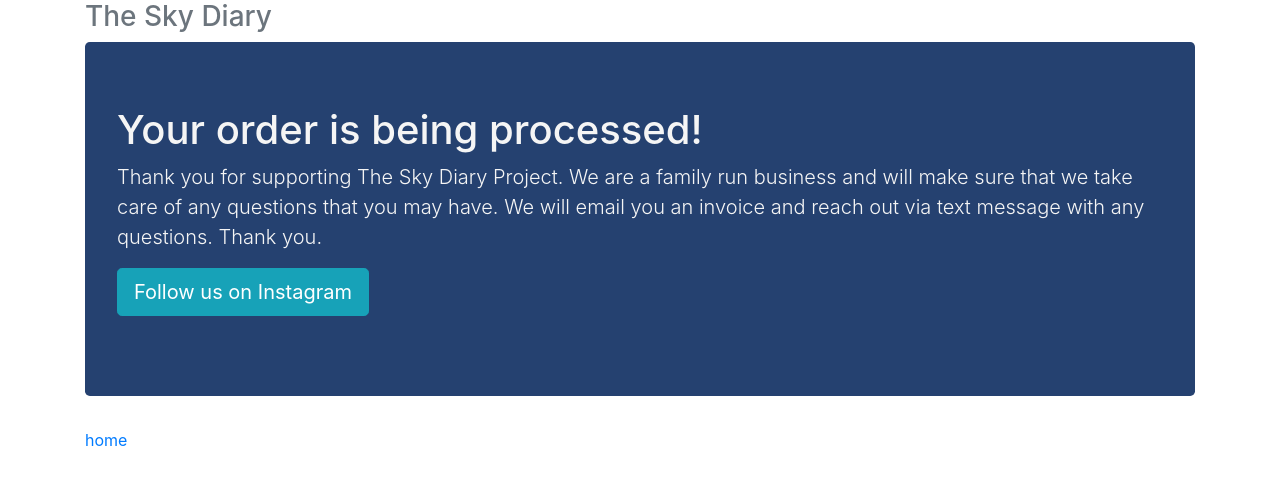
After one commit to sprread/TheSkyDiary, a Django app: page /reserve/ in a window 1280 px wide. The commit adds this page. Shown: the top 485 px of the page. Run offline with Django 3.2, Linux system fonts and the light colour scheme; some libraries are stand-ins or nearby versions.

```diff
--- a/TheSkyDiary/mainapp/templates/TheSkyDiary/prints.html
+++ b/TheSkyDiary/mainapp/templates/TheSkyDiary/prints.html
@@ -14,7 +14,7 @@
 </head>
 <body>
     <div class="card mb-3">
-        <img class="card-img-top" src="..." alt="Card image cap">
+        <!--<img class="card-img-top" src="localhost:8000/prints/?inquiry_id=117" alt="Card image cap">-->
         <div class="card-body">
             <h5 class="card-title">Purchase The Sky Diary for {{ inquiry_date }}</h5>
             <p class="card-text">Sky Diary Prints are just $85 and come framed in a giftbox</p>
--- /dev/null
+++ b/TheSkyDiary/mainapp/templates/TheSkyDiary/reserve.html
@@ -0,0 +1,73 @@
+<!DOCTYPE html>
+<html lang="en">
+<head>
+    <meta charset="UTF-8">
+    <meta http-equiv="X-UA-Compatible" content="IE=edge">
+    <meta name="viewport" content="width=device-width, initial-scale=1">
+    <!-- The above 3 meta tags *must* come first in the head; any other head content must come *after* these tags -->
+    <meta name="description" content="">
+    <meta name="author" content="">
+    <link rel="icon" href="../../favicon.ico">
+
+    <title>Thank you we will be in touch</title>
+<!-- Bootstrap core CSS -->
+    <link rel="stylesheet" href="https://stackpath.bootstrapcdn.com/bootstrap/4.1.0/css/bootstrap.min.css" integrity="sha384-9gVQ4dYFwwWSjIDZnLEWnxCjeSWFphJiwGPXr1jddIhOegiu1FwO5qRGvFXOdJZ4" crossorigin="anonymous">
+
+    <!-- IE10 viewport hack for Surface/desktop Windows 8 bug -->
+    <link href="../../assets/css/ie10-viewport-bug-workaround.css" rel="stylesheet">
+
+    <!-- Custom styles for this template -->
+    <link href="jumbotron-narrow.css" rel="stylesheet">
+
+    <!-- Just for debugging purposes. Don't actually copy these 2 lines! -->
+    <!--[if lt IE 9]><script src="../../assets/js/ie8-responsive-file-warning.js"></script><![endif]-->
+    <script src="../../assets/js/ie-emulation-modes-warning.js"></script>
+
+    <!-- HTML5 shim and Respond.js for IE8 support of HTML5 elements and media queries -->
+    <!--[if lt IE 9]>
+      <script src="https://oss.maxcdn.com/html5shiv/3.7.3/html5shiv.min.js"></script>
+      <script src="https://oss.maxcdn.com/respond/1.4.2/respond.min.js"></script>
+    <![endif]-->
+      <style>
+
+      .jumbotron{
+      background: rgb(37, 65, 112);
+      /*background: rgba(37, 65, 112, 0.5);*/
+      color: whitesmoke;
+      }
+      </style>
+  </head>
+
+  <body>
+
+    <div class="container">
+      <div class="header clearfix">
+        <!--<nav>-->
+          <!--<ul class="nav nav-pills pull-right">-->
+            <!--<li role="presentation" class="active"><a href="#">Home</a></li>-->
+            <!--<li role="presentation"><a href="#">About</a></li>-->
+            <!--<li role="presentation"><a href="#">Contact</a></li>-->
+          <!--</ul>-->
+        <!--</nav>-->
+        <h3 class="text-muted" >The Sky Diary</h3>
+      </div>
+
+      <div class="jumbotron">
+        <h1>Your order is being processed!</h1>
+        <p class="lead">Thank you for supporting The Sky Diary Project.  We are a family run business and will make sure that we take care of any questions that you may have.  We will email you an invoice and reach out via text message with any questions.  Thank you.</p>
+        <p><a class="btn btn-lg btn-info" href="https://www.instagram.com/the.sky.diary/" role="button">Follow us on Instagram</a></p>
+      </div>
+
+
+
+      <footer class="footer">
+        <a href="https://www.theskydiary.com">home</a>
+      </footer>
+
+    </div> <!-- /container -->
+
+
+    <!-- IE10 viewport hack for Surface/desktop Windows 8 bug -->
+    <script src="../../assets/js/ie10-viewport-bug-workaround.js"></script>
+  </body>
+</html>
--- a/TheSkyDiary/mainapp/urls.py
+++ b/TheSkyDiary/mainapp/urls.py
@@ -9,5 +9,5 @@ urlpatterns = [
     path('', views.index, name='index'),
     path('thankyou/', views.thankyou, name="thankyou"),
     path('prints/', views.prints, name="prints"),
-    path('Bootstrap/', views.Bootstrap, name="Bootstrap"),
+    path('reserve/', views.reserve, name="reserve"),
 ]
--- a/TheSkyDiary/mainapp/views.py
+++ b/TheSkyDiary/mainapp/views.py
@@ -1,12 +1,12 @@
 from django.shortcuts import render, redirect
 from django.http import HttpResponse
-from . models import Request, Skies, Customer
+from . models import Request, Skies, Customer, Orders
 from django.core.mail import send_mail, EmailMessage
 from datetime import datetime
 import smtplib
 import email.utils
 from email.mime.text import MIMEText
-from .forms import PostCustomerForm
+from .forms import PostCustomerForm, ExistingCustomerForm
 
 # Create your views here.
 
@@ -16,6 +16,14 @@ def index(request):
 
 
 def thankyou(request):
+    email = request.POST['email']
+    if Customer.objects.filter(email=email).exists():
+        customer = Customer.objects.get(email=email)
+    else:
+        customer = Customer()
+        customer.email = email
+        customer.save()
+
     inquiry = Request() #request is the class from my model
     sky_day = request.POST['sky-day']
     if int(sky_day) < 10:
@@ -26,13 +34,17 @@ def thankyou(request):
     sky_year = request.POST['sky-year']
     inquiry.diary_date = sky_year + '-' + sky_month + '-' + sky_day
     inquiry.email_sent = False
-    inquiry.email = request.POST['email']
+    inquiry.customer = customer
+    inquiry.email = email
     inquiry.save()
+
+    # create a customer with the email
+
 
     # check to see if I have that date, and if I don't, send email to myself.
     if Skies.objects.filter(diary_date__year=sky_year,
-                      diary_date__month=sky_month,
-                      diary_date__day=sky_day).count() >= 1:
+                            diary_date__month=sky_month,
+                            diary_date__day=sky_day).count() >= 1:
         sky = Skies.objects.get(diary_date__year=sky_year, diary_date__month=sky_month, diary_date__day=sky_day)
 
         url = 'localhost:8000/prints/?inquiry_id=' + str(inquiry.id)
@@ -42,7 +54,7 @@ def thankyou(request):
             'Your Sky Diary is attached below!  To purchase a print, click this link: ' + url,
             'yourskydiary@gmail.com',
             [inquiry.email],
-        )
+            )
         email.attach_file('./uploaded_files/images/'+sky.proof_filename())
         email.send()
         inquiry.email_sent = True
@@ -53,7 +65,7 @@ def thankyou(request):
             'year:' + sky_year + ' month:' + sky_month + ' day:' + sky_day + ' for: ' + inquiry.email,
             'yourskydiary@gmail.com',
             ['sprread@gmail.com'],
-        )
+            )
         email_admin.send()
 
     return render(request, 'TheSkyDiary/thankyou.html')
@@ -63,24 +75,34 @@ def prints(request):
     inquiry_id = request.GET['inquiry_id']
     # look inquiry with this id
     inquiry = Request.objects.get(id=inquiry_id)
+    customer = Customer.objects.get(email=inquiry.email)
+    email = customer.email
     inquiry_date = inquiry.diary_date
+    inquiry_email = inquiry.email # want to get the email from the request and put in the customer table but could not
     # pass that data to the template to be rendered
 
     if request.method == 'POST':
+        order = Orders()
+        order.order_date = datetime.now()
+        order.customer_id = customer  # Took this out because causing an error
+
+        # order.items = Customer.notes  # might want to change this later
+
+        order.save()
+
         print("buysky req:", request)
-        form = PostCustomerForm(request.POST)
+        # trying to get a form for repeat customers
+
+        form = PostCustomerForm(request.POST, instance=customer)
         if form.is_valid():
                 customer = form.save(commit=False)
                 customer.save()
-        return render(request, 'TheSkyDiary/Bootstrap.html')
+        return render(request, 'TheSkyDiary/reserve.html')
     else:
-        form = PostCustomerForm()
+        form = PostCustomerForm(instance=customer)
     return render(request, 'TheSkyDiary/prints.html', {'inquiry_date': inquiry_date, 'form': form})
 
 
+def reserve(request):
 
-
-
-def Bootstrap(request):
-
-    return render(request,'TheSkyDiary/Bootstrap.html')
+    return render(request, 'TheSkyDiary/reserve.html')
```
Also changed, not shown: TheSkyDiary/mainapp/forms.py (added, +15 -0 lines), TheSkyDiary/mainapp/models.py (+13 -9 lines), TheSkyDiary/mainapp/templates/TheSkyDiary/thankyou.html (+13 -13 lines), TheSkyDiary/db.sqlite3.
